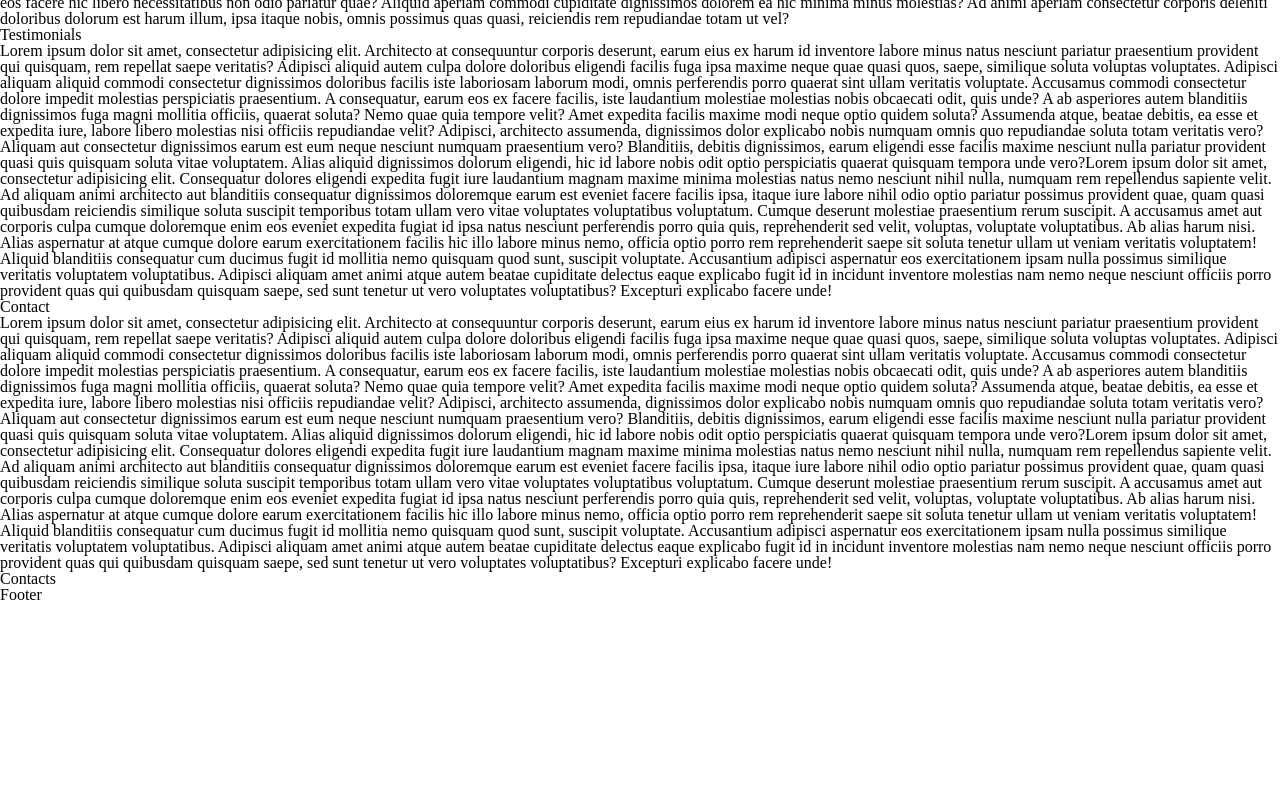
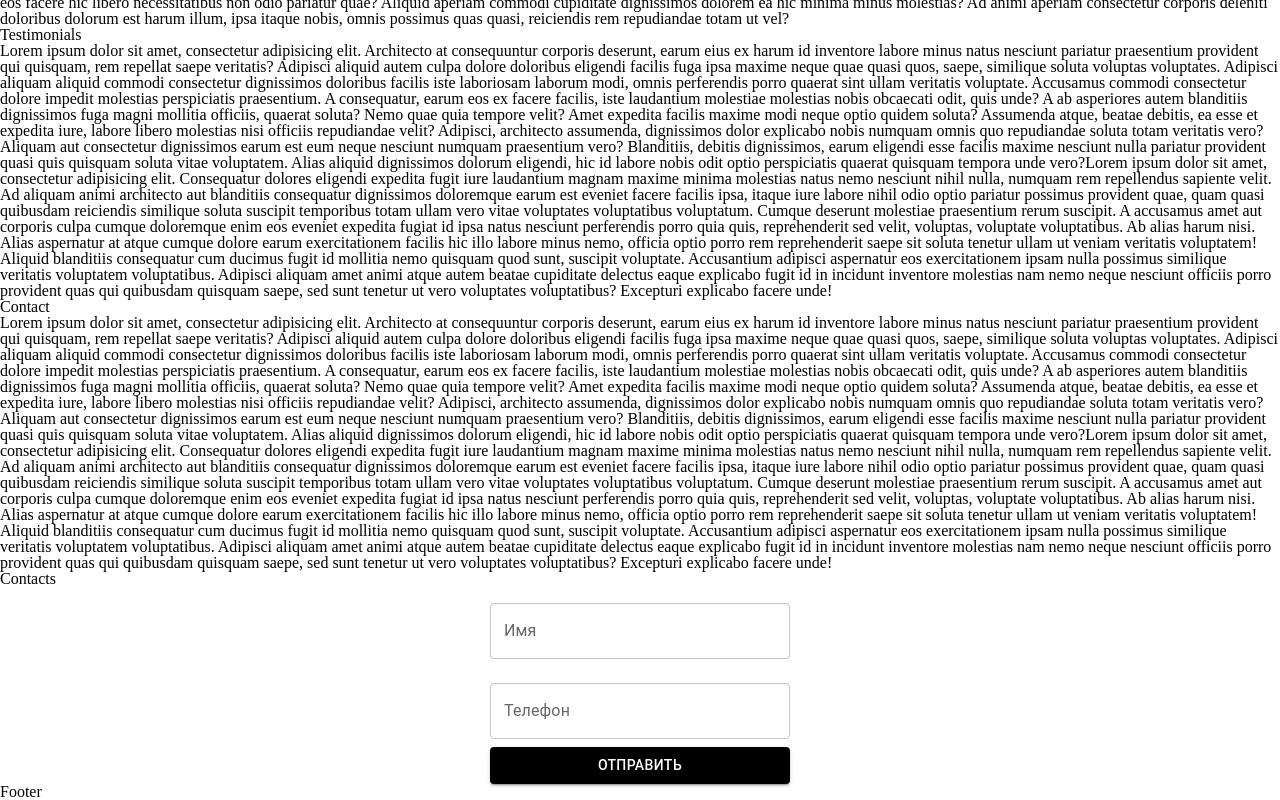
Before and after one commit to 7lad48/hair, a Next.js app: page / in a window 1280 px wide. Shown: the part 1451-2251 px from the top of the page. Before the commit the page ends 2054 px from the top, so only its background shows below. Built offline with nearby package versions, Linux system fonts and the light colour scheme.

Commit message:
change material ui theme color

```diff
--- a/api/telegram.ts
+++ b/api/telegram.ts
@@ -1,12 +1,27 @@
+import {FormParamsType} from "@/components/Contacts/Form/Form";
+import axios from "axios";
 const TOKEN = '7024563120:AAEgrpwrDyhVXzlny-0Fs1RvHZIe_88eAbM';
 const CHAT_ID = '-4111599956';
 const baseUrl =
-    `https://api.telegram.org/bot${TOKEN}/`
-export const sendMessage = async (message: string): Promise<void> => {
-    const url = `${baseUrl}sendMessage?chat_id=${CHAT_ID}&text=${message}`;
-    const response = await fetch(url);
-    if(!response.ok) {
-        const error = await response.json();
-        await Promise.reject(error.description || 'Что-то пошло не так...')
-    }
+    `https://api.telegram.org/bot${TOKEN}/sendMessage`
+export const sendMessage = async (message: FormParamsType): Promise<void> => {
+    let orderMessage = `
+            <b>Имя:</b>     ${message.name}
+
+            <a href="tel:${message.phone}">${message.phone}</a>
+            `;
+    axios.post(baseUrl, {
+        chat_id: CHAT_ID,
+        parse_mode: 'html',
+        text: orderMessage,
+    })
+        .then((res) => {
+
+        })
+        .catch((err) => {
+            console.warn(err);
+        })
+        .finally(() => {
+            console.log('Готово!');
+        });
 }
--- a/components/Button/Button.tsx
+++ b/components/Button/Button.tsx
@@ -1,7 +1,6 @@
 'use client'
 import React, {FC, ReactNode} from 'react';
 import styles from './Button.module.scss'
-import {sendMessage} from "@/api/telegram";
 
 type ButtonType = {
     children: ReactNode
@@ -12,8 +11,7 @@ export const Button: FC<ButtonType> = ({
 
                                        }) => {
     const onClickHandler = () => {
-        //alert('Вы нажали кнопку')
-        sendMessage('lalalal').then(() => alert('done')).catch(e=>alert('error: '+e)).finally(()=>console.log('finally'))
+        alert('Вы нажали кнопку')
     }
     return (
         <button onClick={onClickHandler} className={styles.button}>{children}</button>
--- /dev/null
+++ b/components/Contacts/Form/Form.module.scss
@@ -0,0 +1,12 @@
+.textField{
+  width: 300px;
+  input{
+
+    //&:focus{
+    //  outline: 4px solid red;
+    //}
+  }
+}
+.button{
+  margin-top: 30px;
+}
--- a/components/Contacts/Form/Form.tsx
+++ b/components/Contacts/Form/Form.tsx
@@ -1,11 +1,103 @@
 'use client'
 import React, {FC} from 'react';
+import {useFormik} from "formik";
+import Grid from '@mui/material/Grid';
+import FormControl from '@mui/material/FormControl';
+import FormGroup from '@mui/material/FormGroup';
+import TextField from '@mui/material/TextField';
+import Button from '@mui/material/Button';
+import {sendMessage} from "@/api/telegram";
+import styles from './Form.module.scss';
+import { ThemeProvider, createTheme } from '@mui/material/styles';
 
+const theme = createTheme({
+    palette: {
+        primary: {
+            main: '#000',
+        },
+    },
+});
 
+export type FormParamsType = {
+    name: string
+    phone: string
+}
 export const Form: FC = () => {
+    const formik = useFormik({
+        initialValues: {
+            name: '',
+            phone: '',
+        },
+        validate: (values) => {
+            const errors: FormParamsType = {} as FormParamsType
+            // if (!values.email) {
+            //     errors.email = 'Required'
+            // } else
+            if(values.name.length < 3){
+                errors.name = 'Минимальная длина имени 3 символа'
+            }
+            if (!/^\+375\d{2}\d{7}/.test(values.phone)) {
+                errors.phone = 'Проверьте, правильно ли введён телефон'
+                console.log(formik.errors)
+            }
+            return errors
+        },
+        onSubmit: values => {
+            sendMessage(values)
+                .then( (res) => {
+                    formik.resetForm()
+                })
+                .finally(() => {
+                    alert('done :)');
+                })
+        },
+    });
+    return (
+        <ThemeProvider theme={theme}>
+        <Grid container justifyContent={'center'}>
+            <Grid item justifyContent={'center'}>
+                <form onSubmit={formik.handleSubmit}>
+                    <FormControl>
+                        <FormGroup>
+                            <TextField
+                                label="Имя"
+                                margin="normal"
 
-    return (
-        <>
-        </>
+                                helperText={
+                                    formik.touched.name && formik.errors.name ? (
+                                        <span style={{ color: 'red' }}>{formik.errors.name}</span>
+                                    ) : null
+                                }
+                                {...formik.getFieldProps('name')}
+                                InputProps={{
+                                    className: `${styles.textField}`
+                                }}
+                            />
+
+                            <TextField
+                                type="text"
+                                label="Телефон"
+                                margin="normal"
+                                placeholder={'+375XXYYYYYYY'}
+                                className={styles.textField}
+                                helperText={
+                                    formik.touched.phone && formik.errors.phone ? (
+                                        <span style={{ color: 'red' }}>{formik.errors.phone}</span>
+                                    ) : null
+                                }
+                                {...formik.getFieldProps('phone')}
+                                InputProps={{
+                                    className: styles.input
+                                }}
+                            />
+                            <Button className={styles.button} type={'submit'} variant={'contained'} color={'primary'} disabled={!!Object.keys(formik.errors).length}>
+                                Отправить
+                            </Button>
+                        </FormGroup>
+                    </FormControl>
+                </form>
+            </Grid>
+        </Grid>
+        </ThemeProvider>
     );
 }
--- a/package.json
+++ b/package.json
@@ -9,6 +9,11 @@
     "lint": "next lint"
   },
   "dependencies": {
+    "@emotion/react": "^11.11.4",
+    "@emotion/styled": "^11.11.0",
+    "@mui/material": "^5.15.13",
+    "axios": "^1.6.8",
+    "formik": "^2.4.5",
     "next": "14.1.3",
     "react": "^18",
     "react-dom": "^18",
```
Also changed, not shown: 1 other file (tests, documents, lock files or other folders).
